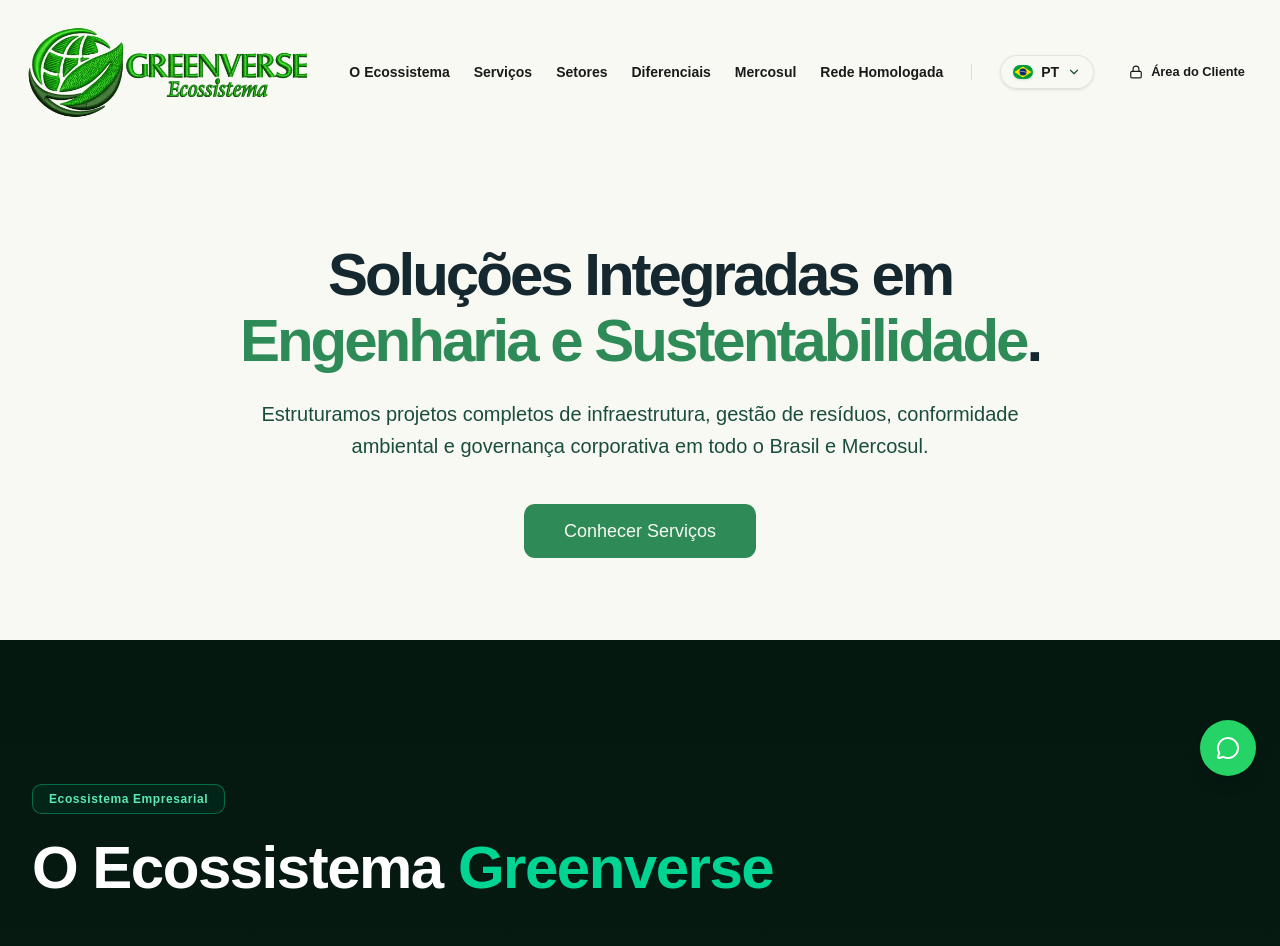
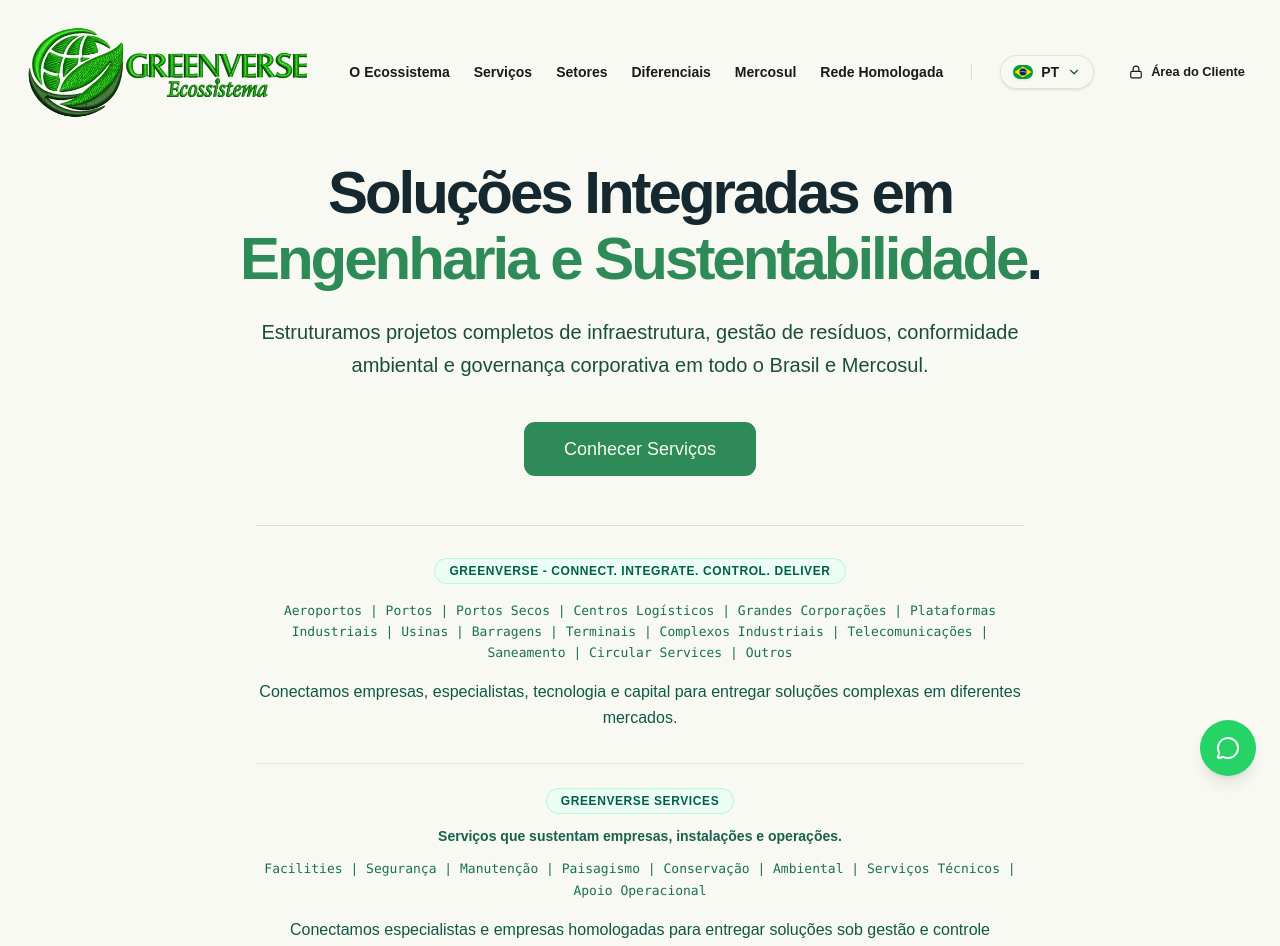
Before and after one commit to alanhspinheiro/greenverse, a React (Vite) app: page / in a window 1280 px wide. Shown: the top 946 px of the page. Built offline with nearby package versions, Linux system fonts and the light colour scheme.

Commit message:
adicionanndo services
services na hero section

```diff
--- a/src/App.tsx
+++ b/src/App.tsx
@@ -498,6 +498,41 @@
                 >
                   {t.hero.ctaSecondary}
                 </Button>
+              </div>
+
+              {/* Tagline, Setores e Proposta de Valor */}
+              <div className="mt-12 pt-8 border-t border-emerald-800/15 dark:border-emerald-400/20 max-w-3xl mx-auto space-y-8">
+                <div>
+                  <div className="inline-block px-3.5 py-1 rounded-full bg-emerald-50 dark:bg-emerald-950/50 text-emerald-800 dark:text-emerald-300 text-xs font-semibold tracking-wider uppercase mb-4 border border-emerald-200/70 dark:border-emerald-800/60">
+                    GREENVERSE - CONNECT. INTEGRATE. CONTROL. DELIVER
+                  </div>
+
+                  <p className="text-xs sm:text-[13px] font-mono font-medium tracking-normal text-emerald-800/90 dark:text-emerald-300/90 leading-relaxed mb-4">
+                    Aeroportos | Portos | Portos Secos | Centros Logísticos | Grandes Corporações | Plataformas Industriais | Usinas | Barragens | Terminais | Complexos Industriais | Telecomunicações | Saneamento | Circular Services | Outros
+                  </p>
+
+                  <p className="text-sm sm:text-base text-emerald-900/95 dark:text-emerald-200/95 font-medium leading-relaxed">
+                    Conectamos empresas, especialistas, tecnologia e capital para entregar soluções complexas em diferentes mercados.
+                  </p>
+                </div>
+
+                <div className="pt-6 border-t border-emerald-800/10 dark:border-emerald-400/15">
+                  <div className="inline-block px-3.5 py-1 rounded-full bg-emerald-50 dark:bg-emerald-950/50 text-emerald-800 dark:text-emerald-300 text-xs font-semibold tracking-wider uppercase mb-3 border border-emerald-200/70 dark:border-emerald-800/60">
+                    GREENVERSE SERVICES
+                  </div>
+
+                  <p className="text-sm font-semibold text-emerald-900/90 dark:text-emerald-200/90 mb-3">
+                    Serviços que sustentam empresas, instalações e operações.
+                  </p>
+
+                  <p className="text-xs sm:text-[13px] font-mono font-medium tracking-normal text-emerald-800/90 dark:text-emerald-300/90 leading-relaxed mb-4">
+                    Facilities | Segurança | Manutenção | Paisagismo | Conservação | Ambiental | Serviços Técnicos | Apoio Operacional
+                  </p>
+
+                  <p className="text-sm sm:text-base text-emerald-900/95 dark:text-emerald-200/95 font-medium leading-relaxed">
+                    Conectamos especialistas e empresas homologadas para entregar soluções sob gestão e controle GREENVERSE.
+                  </p>
+                </div>
               </div>
             </motion.div>
           </div>
```
